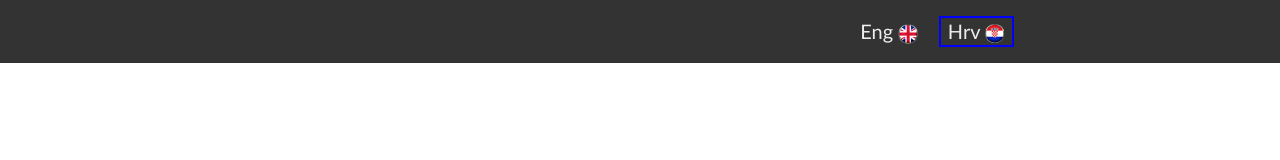
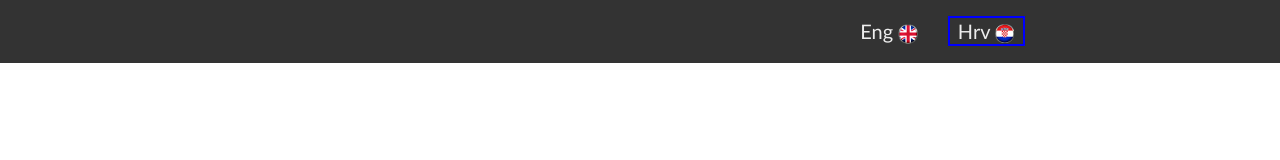
Before and after one commit to desiwork0/Template3, an Angular app in the folder demo_angular/demorouting/: page / in a window 1280 px wide. Shown: the top 160 px of the page. Built offline with nearby package versions, Linux system fonts and the light colour scheme.

Commit message:
problem s izbornikom

```diff
--- a/demo_angular/demorouting/src/app/navbar/navbar.component.html
+++ b/demo_angular/demorouting/src/app/navbar/navbar.component.html
@@ -17,8 +17,8 @@
  alt="zastava">
 									</a>
 								</span>
-								<span class="stranica">
-									<a href="#" routerLink="/hrv" routerLinkActive="active">
+								<span>
+									<a href="#" routerLink="/hrv" routerLinkActive="active" class="stranica">
 										Hrv <img class="zastava" src="assets/zastava_h.png" alt="zastava">
 									</a>
 								</span>
```
